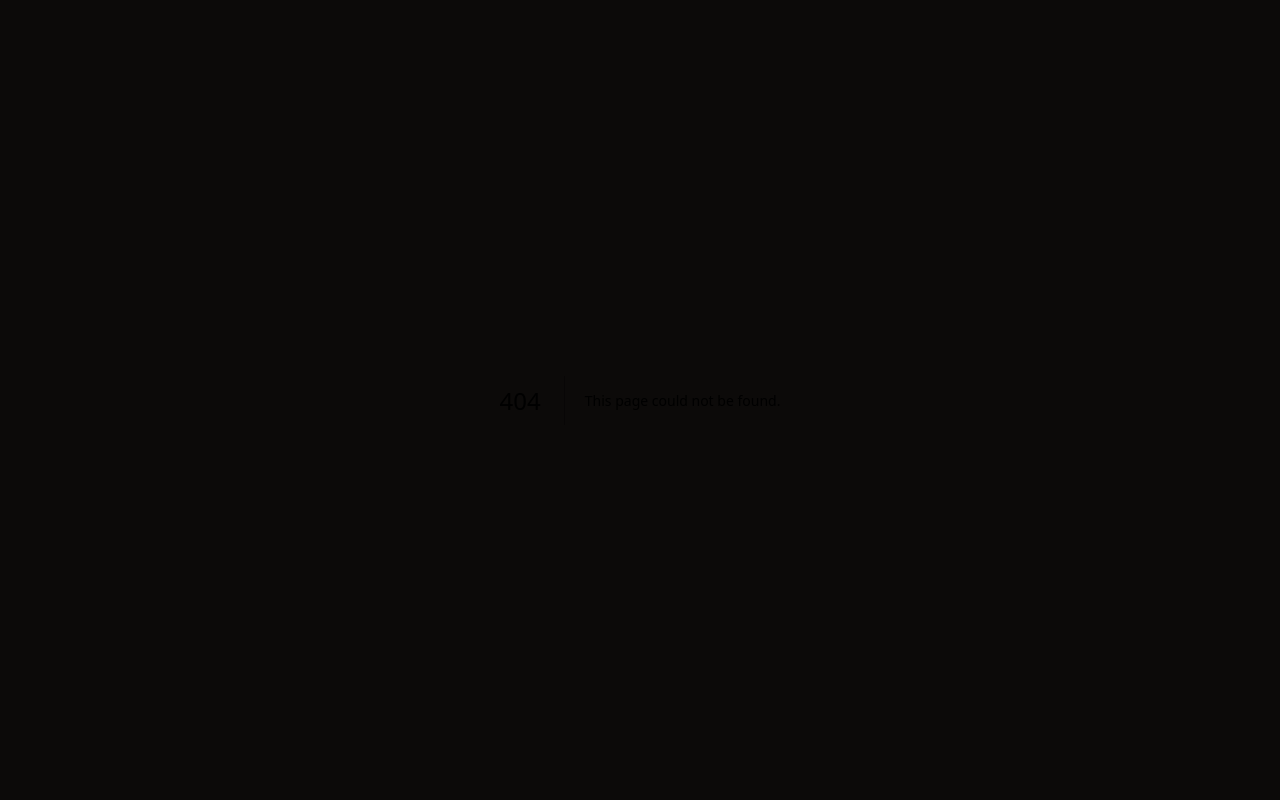
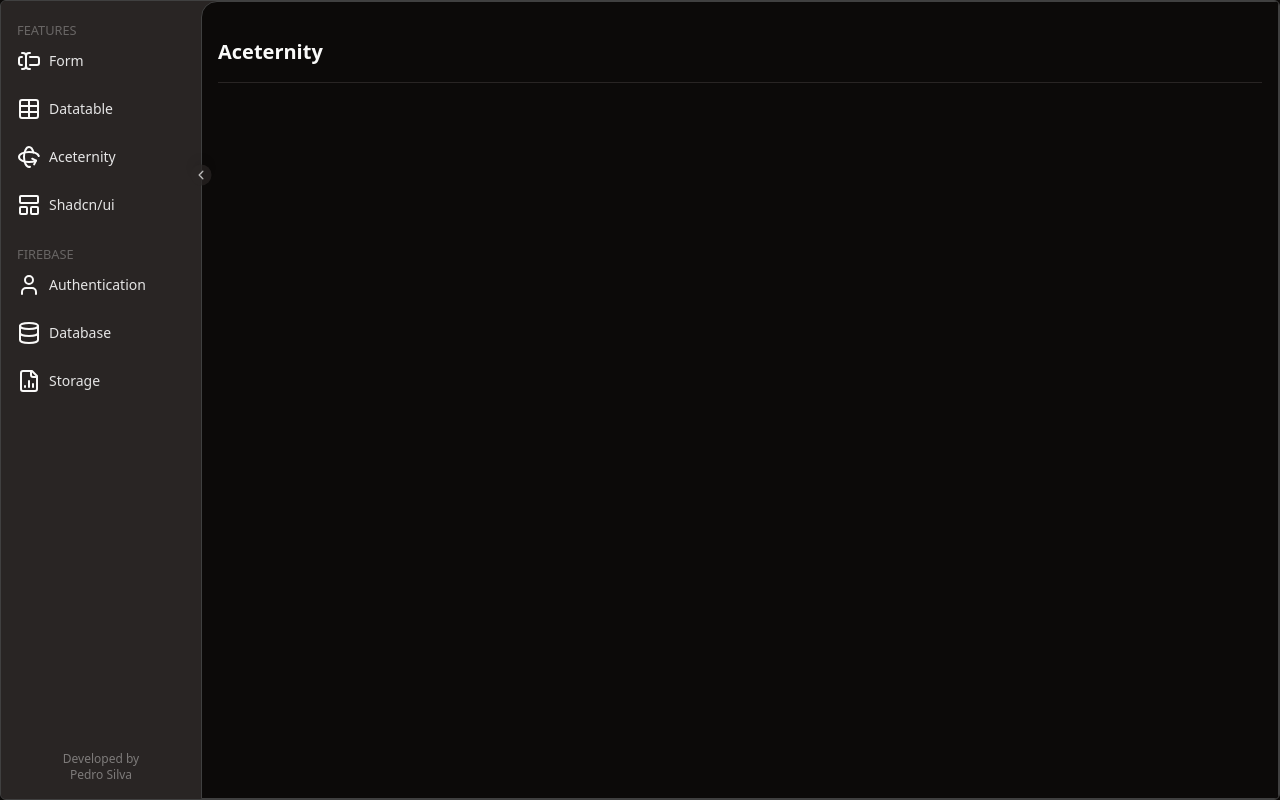
Before and after one commit to PedroSilvaG3FT/supicom-ui, a Next.js app: page /doc/features/aceternity in a window 1280 px wide. Before the commit this address had no page. Built offline with nearby package versions, Linux system fonts and the light colour scheme.

Commit message:
feat: init documentation pages

```diff
--- a/src/_styles/custom/typography.scss
+++ b/src/_styles/custom/typography.scss
@@ -12,3 +12,7 @@
     @apply text-h4;
   }
 }
+
+.page-title {
+  @apply text-xl font-semibold;
+}
--- a/src/app/doc/_constants/menu.constant.tsx
+++ b/src/app/doc/_constants/menu.constant.tsx
@@ -1,39 +1,42 @@
 import {
+  User,
+  Flame,
+  Table,
+  Shapes,
+  Rotate3D,
   Database,
+  LayoutPanelTop,
   FileChartColumn,
-  Flame,
-  LayoutGrid,
-  LayoutPanelTop,
-  Rotate3D,
-  Shapes,
-  Table,
   TextCursorInput,
-  User,
 } from "lucide-react";
-import { IMenuGroup, IMenuItem } from "../_interfaces/menu.interface";
-
-export const MAIN_MENU_ITEMS: IMenuItem[] = [
-  { url: `/`, icon: LayoutGrid, title: `Casos` },
-];
+import { IMenuGroup } from "../_interfaces/menu.interface";
 
 export const DOC_MENU_GROUPS: IMenuGroup[] = [
   {
     icon: Shapes,
     title: "Features",
     items: [
-      { url: `/`, icon: TextCursorInput, title: `Form` },
-      { url: `/`, icon: Table, title: `Datatable` },
-      { url: `/`, icon: Rotate3D, title: `Aceternity` },
-      { url: `/`, icon: LayoutPanelTop, title: `Shadcn/ui` },
+      { url: `/doc/features/form`, icon: TextCursorInput, title: `Form` },
+      { url: `/doc/features/datatable`, icon: Table, title: `Datatable` },
+      { url: `/doc/features/aceternity`, icon: Rotate3D, title: `Aceternity` },
+      {
+        url: `/doc/features/shadcn-ui`,
+        icon: LayoutPanelTop,
+        title: `Shadcn/ui`,
+      },
     ],
   },
   {
     icon: Flame,
     title: "Firebase",
     items: [
-      { url: `/`, icon: User, title: `Authentication` },
-      { url: `/`, icon: Database, title: `Database` },
-      { url: `/`, icon: FileChartColumn, title: `Storage` },
+      {
+        url: `/doc/firebase/authentication`,
+        icon: User,
+        title: `Authentication`,
+      },
+      { url: `/doc/firebase/database`, icon: Database, title: `Database` },
+      { url: `/doc/firebase/storage`, icon: FileChartColumn, title: `Storage` },
     ],
   },
 ];
--- /dev/null
+++ b/src/app/doc/features/aceternity/page.tsx
@@ -0,0 +1,10 @@
+import { Separator } from "@/_core/components/fragments/separator";
+
+export default function AceternityPage() {
+  return (
+    <section>
+      <h1 className="page-title">Aceternity</h1>
+      <Separator className="my-4" />
+    </section>
+  );
+}
--- /dev/null
+++ b/src/app/doc/features/datatable/page.tsx
@@ -0,0 +1,10 @@
+import { Separator } from "@/_core/components/fragments/separator";
+
+export default function DatatablePage() {
+  return (
+    <section>
+      <h1 className="page-title">Datatable</h1>
+      <Separator className="my-4" />
+    </section>
+  );
+}
--- /dev/null
+++ b/src/app/doc/features/form/page.tsx
@@ -0,0 +1,10 @@
+import { Separator } from "@/_core/components/fragments/separator";
+
+export default function FormPage() {
+  return (
+    <section>
+      <h1 className="page-title">Form</h1>
+      <Separator className="my-4" />
+    </section>
+  );
+}
--- /dev/null
+++ b/src/app/doc/features/shadcn-ui/page.tsx
@@ -0,0 +1,10 @@
+import { Separator } from "@/_core/components/fragments/separator";
+
+export default function ShadcnUiPage() {
+  return (
+    <section>
+      <h1 className="page-title">ShadcnUi</h1>
+      <Separator className="my-4" />
+    </section>
+  );
+}
--- /dev/null
+++ b/src/app/doc/firebase/authentication/page.tsx
@@ -0,0 +1,10 @@
+import { Separator } from "@/_core/components/fragments/separator";
+
+export default function AuthenticationPage() {
+  return (
+    <section>
+      <h1 className="page-title">Authentication</h1>
+      <Separator className="my-4" />
+    </section>
+  );
+}
--- /dev/null
+++ b/src/app/doc/firebase/database/page.tsx
@@ -0,0 +1,10 @@
+import { Separator } from "@/_core/components/fragments/separator";
+
+export default function DatabasePage() {
+  return (
+    <section>
+      <h1 className="page-title">Database</h1>
+      <Separator className="my-4" />
+    </section>
+  );
+}
--- /dev/null
+++ b/src/app/doc/firebase/storage/page.tsx
@@ -0,0 +1,10 @@
+import { Separator } from "@/_core/components/fragments/separator";
+
+export default function StoragePage() {
+  return (
+    <section>
+      <h1 className="page-title">Storage</h1>
+      <Separator className="my-4" />
+    </section>
+  );
+}
--- a/src/app/doc/layout.tsx
+++ b/src/app/doc/layout.tsx
@@ -1,5 +1,6 @@
 "use client";
 
+import Link from "next/link";
 import { useState } from "react";
 import Each from "@/_shared/components/app-each";
 import Show from "@/_shared/components/app-show";
@@ -42,7 +43,18 @@ export default function DocLayout({ children }: IBaseLayoutProps) {
 
             <Show>
               <Show.When condition={open}>
-                <footer className="mt-auto">Documentation</footer>
+                <footer className="mt-auto w-full flex items-center justify-center">
+                  <small className="w-full text-center text-xs opacity-40">
+                    Developed by <br />
+                    <Link
+                      href="https://www.linkedin.com/in/pedro-silva-65996a181/"
+                      target="_blank"
+                      className="hover:underline"
+                    >
+                      Pedro Silva
+                    </Link>
+                  </small>
+                </footer>
               </Show.When>
             </Show>
           </section>
```
